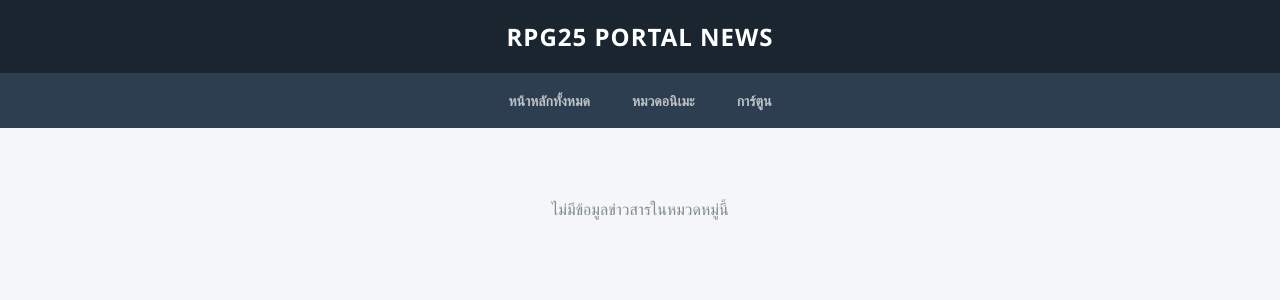
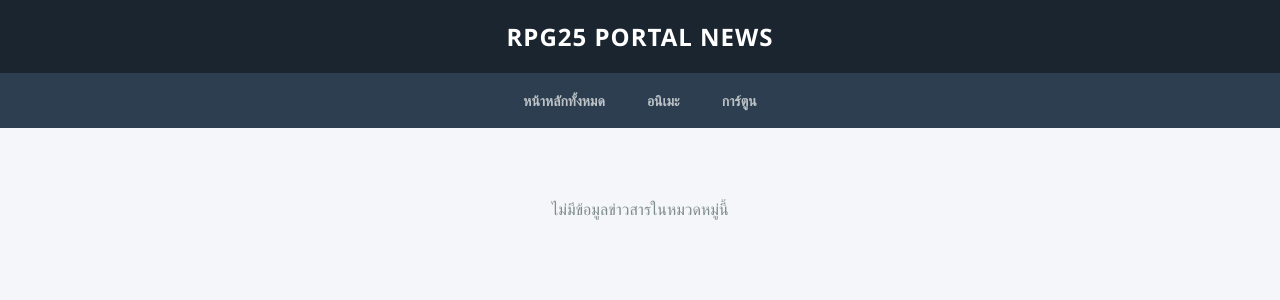
Before and after one commit to krit2551/news-app-v2, a Flask app: page /category/1 in a window 1280 px wide. Shown: the top 300 px of the page. Run offline with Flask 3, Linux system fonts and the light colour scheme.

Commit message:
Update index.html

```diff
--- a/templates/index.html
+++ b/templates/index.html
@@ -129,7 +129,7 @@
 
     <nav>
         <a href="/" class="{{ 'active' if current_tab == 'all' else '' }}">หน้าหลักทั้งหมด</a>
-        <a href="/category/anime" class="{{ 'active' if current_tab == 'anime' else '' }}">หมวดอนิเมะ</a>
+        <a href="/category/anime" class="{{ 'active' if current_tab == 'anime' else '' }}">อนิเมะ</a>
         <a href="/category/local" class="{{ 'active' if current_tab == 'local' else '' }}">การ์ตูน</a>
     </nav>
 
```
